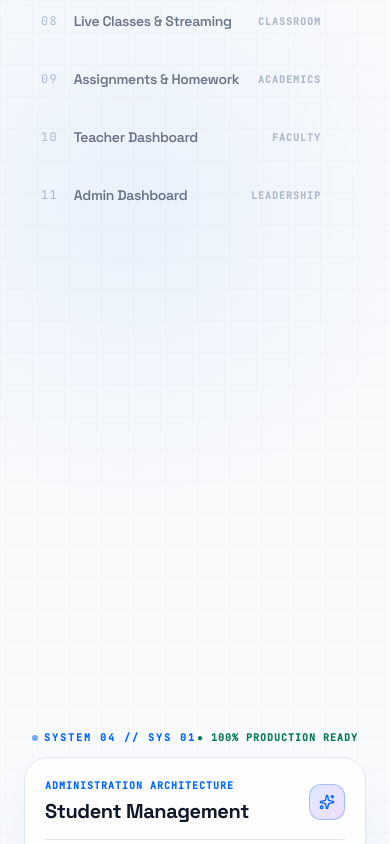
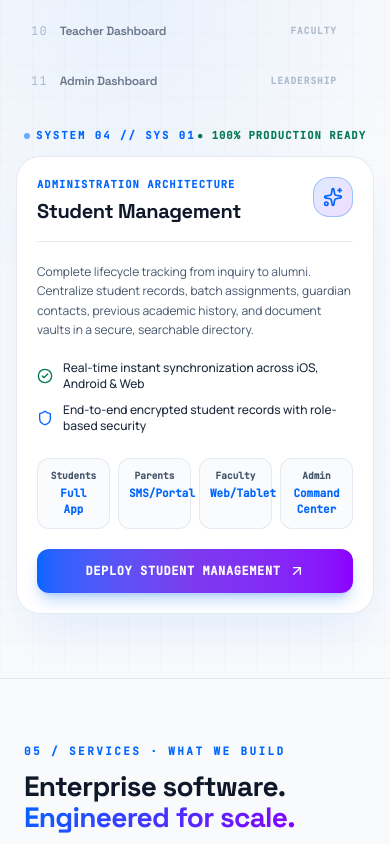
Before and after one commit to nexoraprivatechat31-dotcom/webvibez_official, a Next.js app: page / in a window 390 px wide. Shown: the part 5080-5924 px from the top of the page. Built offline with nearby package versions, Linux system fonts and the light colour scheme.

Commit message:
fix: make FeaturesSection detail box side-by-side with 3D phone and hide phone in ServicesConveyor

```diff
--- a/src/components/sections/FeaturesSection.tsx
+++ b/src/components/sections/FeaturesSection.tsx
@@ -42,9 +42,9 @@ export default function FeaturesSection({ onOpenConsultation }: FeaturesSectionP
       />
       <div className="absolute inset-0 bg-grid-pattern opacity-40 pointer-events-none" />
 
-      <div className="max-w-7xl mx-auto px-6 sm:px-8 relative z-10">
+      <div className="max-w-[1440px] mx-auto px-4 sm:px-6 lg:px-8 relative z-10">
         {/* Section Header */}
-        <div className="mb-10 sm:mb-16 max-w-3xl">
+        <div className="mb-10 sm:mb-14 max-w-3xl">
           <div
             className="flex items-center gap-2 mb-3 sm:mb-4 text-[11px] font-mono tracking-[0.22em] text-[#0066FF] dark:text-[#38BDF8] uppercase font-bold"
           >
@@ -66,11 +66,11 @@ export default function FeaturesSection({ onOpenConsultation }: FeaturesSectionP
           </p>
         </div>
 
-        {/* Main Split: Full-width Horizontal Feature List Left, Telemetry HUD Right */}
-        <div className="grid grid-cols-1 lg:grid-cols-12 gap-8 lg:gap-14 items-start">
+        {/* Side-by-Side 3-Column Grid: [ 11-System List ] [ Spec HUD Card ] [ 3D Phone Stage Anchor ] */}
+        <div className="grid grid-cols-1 lg:grid-cols-12 gap-6 xl:gap-8 items-start">
 
-          {/* LEFT: Full-width horizontal feature list */}
-          <div className="lg:col-span-7 flex flex-col space-y-1">
+          {/* COLUMN 1 (lg:col-span-4): 11 Core Systems List */}
+          <div className="lg:col-span-4 flex flex-col space-y-1">
             {FEATURES_LIST.map((feat, idx) => {
               const isSelected = idx === selectedFeatureIndex;
 
@@ -79,7 +79,7 @@ export default function FeaturesSection({ onOpenConsultation }: FeaturesSectionP
                   key={feat.id}
                   onClick={() => handleSelectFeature(idx)}
                   onMouseEnter={() => handleSelectFeature(idx)}
-                  className={`group relative flex items-center justify-between py-4 px-4 sm:px-6 rounded-2xl text-left transition-all duration-300 border cursor-pointer ${
+                  className={`group relative flex items-center justify-between py-3.5 px-3.5 sm:px-5 rounded-2xl text-left transition-all duration-300 border cursor-pointer ${
                     isSelected
                       ? "bg-white dark:bg-[#0B0F19] border-[#0066FF]/40 shadow-xl shadow-[#0066FF]/10 scale-[1.01]"
                       : "bg-transparent border-transparent hover:border-slate-200 dark:hover:border-white/10 opacity-70 hover:opacity-100"
@@ -90,7 +90,7 @@ export default function FeaturesSection({ onOpenConsultation }: FeaturesSectionP
                     <div className="absolute left-0 top-2 bottom-2 w-[4px] bg-gradient-to-b from-[#0066FF] to-[#8B00FF] rounded-r-full shadow-[0_0_12px_#0066FF]" />
                   )}
 
-                  <div className="flex items-center gap-4 sm:gap-6 flex-1 min-w-0">
+                  <div className="flex items-center gap-3 sm:gap-4 flex-1 min-w-0">
                     {/* Monospace Animated Numeral */}
                     <span
                       className={`shrink-0 text-xs sm:text-sm font-mono tracking-widest transition-colors ${
@@ -106,8 +106,8 @@ export default function FeaturesSection({ onOpenConsultation }: FeaturesSectionP
                     <span
                       className={`font-bold tracking-tight truncate transition-all duration-200 ${
                         isSelected
-                          ? "text-slate-900 dark:text-white text-base sm:text-xl translate-x-1"
-                          : "text-slate-700 dark:text-slate-200 text-sm sm:text-lg group-hover:text-slate-900 dark:group-hover:text-white font-semibold"
+                          ? "text-slate-900 dark:text-white text-sm sm:text-base translate-x-1"
+                          : "text-slate-700 dark:text-slate-200 text-xs sm:text-sm group-hover:text-slate-900 dark:group-hover:text-white font-semibold"
                       }`}
                       style={{ fontFamily: "var(--font-display)" }}
                     >
@@ -115,13 +115,13 @@ export default function FeaturesSection({ onOpenConsultation }: FeaturesSectionP
                     </span>
                   </div>
 
-                  {/* Right: Clean Category Label & Link Arrow */}
-                  <div className="flex items-center gap-3 shrink-0 ml-3">
-                    <span className="text-[10px] sm:text-[11px] font-mono tracking-widest uppercase font-semibold text-slate-400 dark:text-slate-300 group-hover:text-slate-900 dark:group-hover:text-white transition-colors">
+                  {/* Right: Category Label & Link Arrow */}
+                  <div className="flex items-center gap-2 shrink-0 ml-2">
+                    <span className="text-[9.5px] sm:text-[10.5px] font-mono tracking-widest uppercase font-semibold text-slate-400 dark:text-slate-300 group-hover:text-slate-900 dark:group-hover:text-white transition-colors">
                       {feat.category}
                     </span>
                     <ArrowUpRight
-                      className={`w-4 h-4 transition-all duration-300 ${
+                      className={`w-3.5 h-3.5 transition-all duration-300 ${
                         isSelected
                           ? "text-[#0066FF] dark:text-[#38BDF8] opacity-100 translate-x-0.5 -translate-y-0.5"
                           : "text-slate-400 opacity-0 group-hover:opacity-70"
@@ -133,28 +133,26 @@ export default function FeaturesSection({ onOpenConsultation }: FeaturesSectionP
             })}
           </div>
 
-          {/* RIGHT: Phone Stage Anchor Above + Floating Telemetry HUD Below */}
-          <div className="lg:col-span-5 lg:sticky lg:top-8 flex flex-col items-center">
-
-            {/* 3D Phone Stage Anchor - Extra generous height to push the box far below the phone */}
-            <div className="w-full h-[460px] sm:h-[500px] lg:h-[540px] relative pointer-events-none mb-4" />
-
+          {/* COLUMN 2 (lg:col-span-5): Active Feature Spec HUD Detail Box (Placed SIDE-BY-SIDE!) */}
+          <div className="lg:col-span-5 lg:sticky lg:top-24 space-y-3">
             {/* System Status Banner */}
-            <div className="w-full flex items-center justify-between px-2 mb-3 text-[10px] font-mono text-slate-500 dark:text-slate-300">
+            <div className="w-full flex items-center justify-between px-2 text-[10.5px] font-mono text-slate-500 dark:text-slate-300">
               <span className="tracking-[0.2em] text-[#0066FF] dark:text-[#38BDF8] uppercase font-bold flex items-center gap-1.5">
                 <span className="w-1.5 h-1.5 rounded-full bg-[#0066FF] dark:bg-[#38BDF8] animate-pulse" />
                 SYSTEM 04 // SYS {String(selectedFeatureIndex + 1).padStart(2, "0")}
               </span>
-              <span className="tracking-widest uppercase text-emerald-500 dark:text-emerald-400 font-bold">
+              <span className="tracking-widest uppercase text-emerald-600 dark:text-emerald-400 font-bold">
                 ● 100% PRODUCTION READY
               </span>
             </div>
 
-            {/* Frosted Glass Spec HUD (Positioned Cleanly Below Phone) */}
-            <div className="w-full p-5 sm:p-6 rounded-3xl border border-slate-200 dark:border-white/10 bg-white/80 dark:bg-[#0B0F19]/80 backdrop-blur-xl shadow-2xl shadow-[#0066FF]/10 relative overflow-hidden">
-              <div className="flex items-center justify-between pb-3.5 border-b border-slate-200 dark:border-white/10 mb-3.5">
+            {/* Frosted Glass Spec HUD Card */}
+            <div className="w-full p-5 sm:p-7 rounded-3xl border border-slate-200/90 dark:border-white/10 bg-white/95 dark:bg-[#0B0F19]/95 backdrop-blur-2xl shadow-2xl shadow-[#0066FF]/10 relative overflow-hidden space-y-5">
+
+              {/* Header: Category + Feature Name */}
+              <div className="flex items-start justify-between pb-4 border-b border-slate-200/80 dark:border-white/10">
                 <div>
-                  <span className="text-[10px] uppercase tracking-widest text-[#0066FF] dark:text-[#38BDF8] font-mono font-bold block">
+                  <span className="text-[10.5px] uppercase tracking-widest text-[#0066FF] dark:text-[#38BDF8] font-mono font-bold block">
                     {activeFeature.category} Architecture
                   </span>
                   <h3
@@ -164,20 +162,21 @@ export default function FeaturesSection({ onOpenConsultation }: FeaturesSectionP
                     {activeFeature.name}
                   </h3>
                 </div>
-                <div className="w-9 h-9 rounded-xl bg-gradient-to-br from-[#0066FF]/15 to-[#8B00FF]/15 border border-[#0066FF]/30 flex items-center justify-center">
-                  <Sparkles className="w-4 h-4 text-[#0066FF]" />
+                <div className="w-10 h-10 rounded-2xl bg-gradient-to-br from-[#0066FF]/15 to-[#8B00FF]/15 border border-[#0066FF]/30 flex items-center justify-center shrink-0">
+                  <Sparkles className="w-5 h-5 text-[#0066FF]" />
                 </div>
               </div>
 
-              <p className="text-xs sm:text-sm text-slate-600 dark:text-slate-200 leading-relaxed mb-5 font-sans">
+              {/* Description */}
+              <p className="text-xs sm:text-sm text-slate-600 dark:text-slate-200 leading-relaxed font-sans">
                 {activeFeature.short} {activeFeature.details}
               </p>
 
-              {/* Subsystem Specifications / Core Capabilities */}
-              <div className="space-y-2 mb-5">
+              {/* Core Capabilities */}
+              <div className="space-y-2.5">
                 {activeFeature.id === "fees" ? (
                   <>
-                    <div className="p-3 rounded-2xl bg-gradient-to-r from-[#0066FF]/10 to-[#8B00FF]/10 border border-[#0066FF]/20 flex items-center justify-between mb-3">
+                    <div className="p-3.5 rounded-2xl bg-gradient-to-r from-[#0066FF]/10 to-[#8B00FF]/10 border border-[#0066FF]/20 flex items-center justify-between mb-3">
                       <div>
                         <div className="text-[9.5px] font-mono uppercase tracking-wider text-slate-500 dark:text-slate-300 font-semibold">
                           On-Time Fee Collection Rate
@@ -186,7 +185,7 @@ export default function FeaturesSection({ onOpenConsultation }: FeaturesSectionP
                           91.4%
                         </div>
                       </div>
-                      <span className="text-[10px] font-mono font-bold tracking-widest text-emerald-500 uppercase">
+                      <span className="text-[10.5px] font-mono font-bold tracking-widest text-emerald-600 dark:text-emerald-400 uppercase">
                         ● 1-CLICK UPI
                       </span>
                     </div>
@@ -199,18 +198,18 @@ export default function FeaturesSection({ onOpenConsultation }: FeaturesSectionP
                       "GST Invoices & Installment Tracking",
                     ].map((cap, i) => (
                       <div key={i} className="flex items-center gap-2 text-xs text-slate-800 dark:text-slate-100 font-medium">
-                        <CheckCircle2 className="w-4 h-4 text-[#00E5A3] shrink-0" />
+                        <CheckCircle2 className="w-4 h-4 text-emerald-500 shrink-0" />
                         <span>{cap}</span>
                       </div>
                     ))}
                   </>
                 ) : (
                   <>
-                    <div className="flex items-center gap-2 text-xs text-slate-800 dark:text-slate-100 font-medium">
+                    <div className="flex items-center gap-2.5 text-xs text-slate-800 dark:text-slate-100 font-medium">
                       <CheckCircle2 className="w-4 h-4 text-emerald-500 shrink-0" />
-                      <span>Real-time instant synchronization across iOS, Android & Web</span>
+                      <span>Real-time instant synchronization across iOS, Android &amp; Web</span>
                     </div>
-                    <div className="flex items-center gap-2 text-xs text-slate-800 dark:text-slate-100 font-medium">
+                    <div className="flex items-center gap-2.5 text-xs text-slate-800 dark:text-slate-100 font-medium">
                       <Shield className="w-4 h-4 text-[#0066FF] shrink-0" />
                       <span>End-to-end encrypted student records with role-based security</span>
                     </div>
@@ -219,7 +218,7 @@ export default function FeaturesSection({ onOpenConsultation }: FeaturesSectionP
               </div>
 
               {/* Multi-Role Access Matrix */}
-              <div className="grid grid-cols-4 gap-2 mb-5">
+              <div className="grid grid-cols-4 gap-2 pt-1">
                 {[
                   { role: "Students", access: "Full App" },
                   { role: "Parents", access: "SMS/Portal" },
@@ -228,9 +227,9 @@ export default function FeaturesSection({ onOpenConsultation }: FeaturesSectionP
                 ].map((item, i) => (
                   <div
                     key={i}
-                    className="p-2 rounded-xl border border-slate-200/80 dark:border-white/10 text-center bg-slate-50/80 dark:bg-white/[0.03]"
+                    className="p-2.5 rounded-xl border border-slate-200/90 dark:border-white/10 text-center bg-slate-50/80 dark:bg-white/[0.03]"
                   >
-                    <div className="text-[9px] text-slate-600 dark:text-slate-300 font-mono font-bold">
+                    <div className="text-[9.5px] text-slate-600 dark:text-slate-300 font-mono font-bold">
                       {item.role}
                     </div>
                     <div className="text-[11px] font-bold text-[#0066FF] dark:text-[#38BDF8] font-mono mt-0.5">
@@ -243,13 +242,17 @@ export default function FeaturesSection({ onOpenConsultation }: FeaturesSectionP
               {/* Action Button */}
               <button
                 onClick={onOpenConsultation}
-                className="w-full py-3 rounded-xl bg-gradient-to-r from-[#0066FF] via-[#7C3AED] to-[#8B00FF] text-white text-xs font-mono font-bold tracking-wider uppercase shadow-lg shadow-[#0066FF]/25 hover:opacity-95 transition-opacity cursor-pointer flex items-center justify-center gap-2"
+                className="w-full py-3.5 rounded-xl bg-gradient-to-r from-[#0066FF] via-[#7C3AED] to-[#8B00FF] text-white text-xs font-mono font-bold tracking-wider uppercase shadow-lg shadow-[#0066FF]/25 hover:brightness-110 active:scale-98 transition-all cursor-pointer flex items-center justify-center gap-2"
               >
                 <span>Deploy {activeFeature.name}</span>
                 <ArrowUpRight className="w-4 h-4" />
               </button>
             </div>
           </div>
+
+          {/* COLUMN 3 (lg:col-span-3): Pure Unobstructed 3D Phone Stage Anchor (Right Bay) */}
+          <div className="hidden lg:flex lg:col-span-3 lg:sticky lg:top-24 items-center justify-center min-h-[580px] pointer-events-none relative" />
+
         </div>
       </div>
     </section>
```
Also changed, not shown: src/components/canvas/PhoneModel.tsx (+37 -43 lines).
